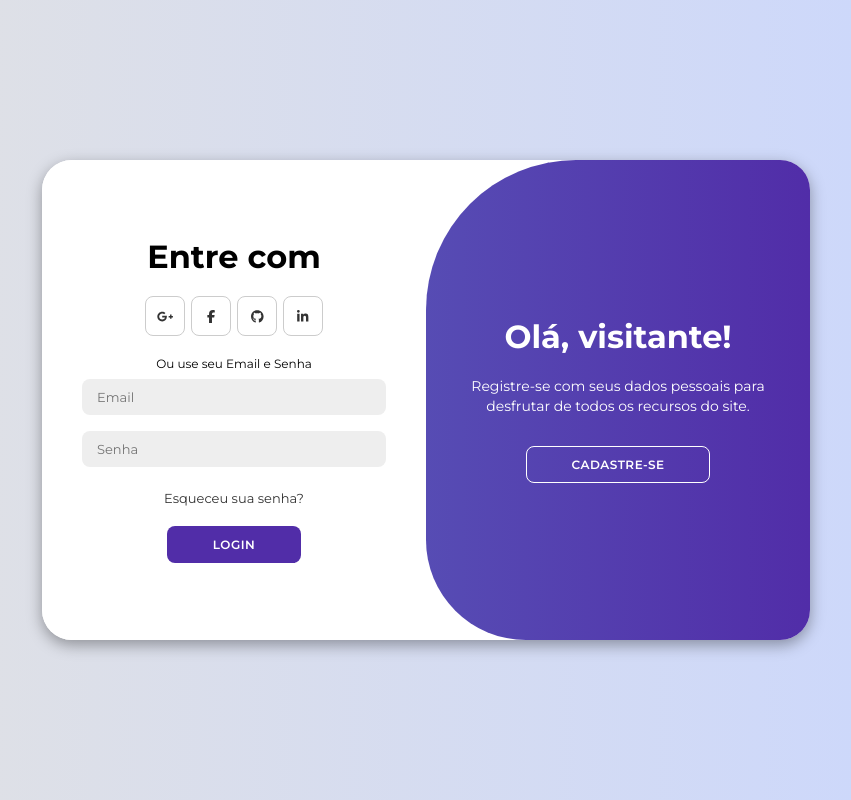
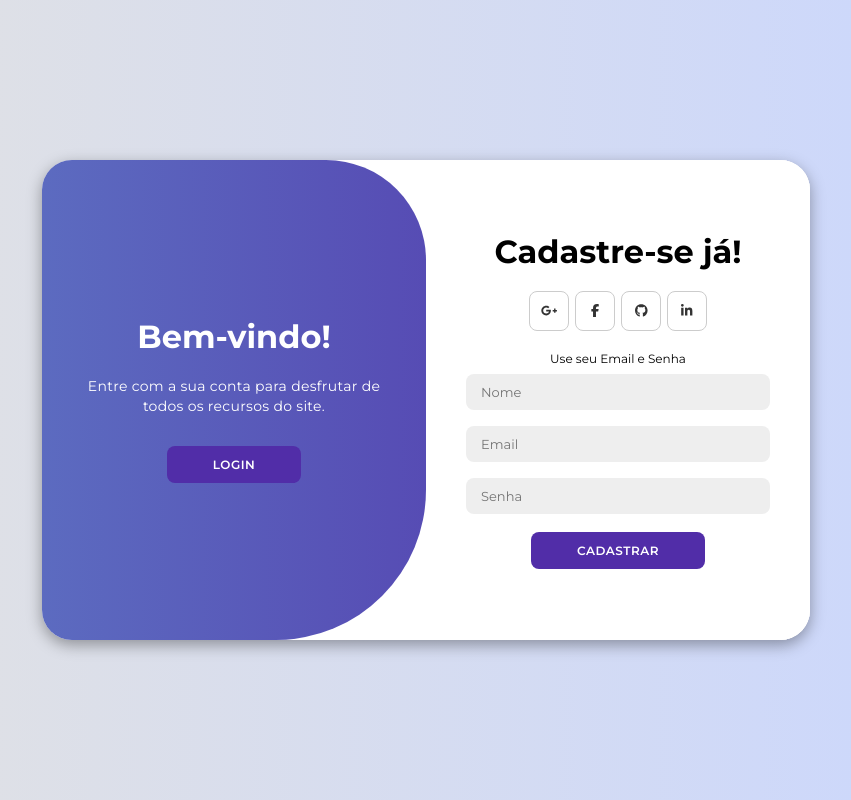
Before and after one commit to RafaelTome22/TCC-ETEC-JARAGUA, a React (Create React App) app in the folder projeto-react/: page / in a window 1280 px wide. Both pictures are taken after a click on the button "CADASTRE-SE". Shown: the whole page, without its empty margins (214-1065 px from the left). Built offline with nearby package versions, Linux system fonts and the light colour scheme.

Commit message:
login com gmail

```diff
--- a/projeto-react/package.json
+++ b/projeto-react/package.json
@@ -12,7 +12,7 @@
     "@testing-library/user-event": "^13.5.0",
     "bcrypt": "^5.1.1",
     "bcryptjs": "^2.4.3",
-    "firebase": "^10.12.0",
+    "firebase": "^10.12.1",
     "react": "^18.3.0",
     "react-dom": "^18.3.1",
     "react-image": "^4.1.0",
--- a/projeto-react/src/BD/firebase.js
+++ b/projeto-react/src/BD/firebase.js
@@ -1,11 +1,7 @@
-// Import the functions you need from the SDKs you need
 import { initializeApp } from "firebase/app";
 import { getDatabase } from "firebase/database";
-// TODO: Add SDKs for Firebase products that you want to use
-// https://firebase.google.com/docs/web/setup#available-libraries
+import { getAuth, GoogleAuthProvider } from 'firebase/auth';
 
-// Your web app's Firebase configuration
-// For Firebase JS SDK v7.20.0 and later, measurementId is optional
 const firebaseConfig = {
   apiKey: "AIzaSyCgoB8KFH6XkVkLC-q_iIcQRdRxRDIlr-I",
   authDomain: "tcc-etec-jaragua.firebaseapp.com",
@@ -19,4 +15,7 @@ const firebaseConfig = {
 
 // Initialize Firebase
 const app = initializeApp(firebaseConfig);
+const auth = getAuth(app); // Initialize Auth
+const googleProvider = new GoogleAuthProvider();
 export const db = getDatabase(app);
+export { auth, googleProvider };
--- a/projeto-react/src/PAGES/Tcadastro/cad.js
+++ b/projeto-react/src/PAGES/Tcadastro/cad.js
@@ -2,30 +2,14 @@ import React, { useState } from 'react';
 import { FontAwesomeIcon } from '@fortawesome/react-fontawesome';
 import { library } from '@fortawesome/fontawesome-svg-core';
 import { fab } from '@fortawesome/free-brands-svg-icons';
+import { getAuth, signInWithEmailAndPassword, signInWithPopup } from "firebase/auth";
+import { auth, googleProvider } from '../../BD/firebase';
+import bcrypt from 'bcryptjs';
+import { useNavigate } from 'react-router-dom';
 import { insercao } from '../../services/funcaoBD';
-import { getAuth, signInWithEmailAndPassword } from "firebase/auth";
-import bcrypt from 'bcryptjs';
 import '../../styles/cad.css';
 
 library.add(fab);
-
-function gira() {
-  const container = document.getElementById('container');
-  const registerBtn = document.getElementById('register');
-
-  registerBtn.addEventListener('click', () => {
-    container.classList.add("active");
-  });
-}
-
-function remove() {
-  const container = document.getElementById('container');
-  const loginBtn = document.getElementById('login');
-
-  loginBtn.addEventListener('click', () => {
-    container.classList.remove("active");
-  });
-}
 
 async function hashPassword(password) {
   const saltRounds = 10;
@@ -34,38 +18,56 @@ async function hashPassword(password) {
 }
 
 function SignupPage() {
-
   const [nome, setNome] = useState("");
   const [senha, setPassword] = useState("");
   const [email, setEmail] = useState("");
   const [loginEmail, setLoginEmail] = useState("");
   const [loginSenha, setLoginSenha] = useState("");
+  const [isActive, setIsActive] = useState(false);
+  const navigate = useNavigate();
 
   const handleSignup = async (e) => {
     e.preventDefault();
+    if (!nome || !email || !senha) {
+      alert("Por favor, preencha todos os campos.");
+      return;
+    }
     const hashedPassword = await hashPassword(senha);
     await insercao([nome, email, hashedPassword], setNome, setEmail, setPassword);
   };
 
   const handleLogin = async (e) => {
     e.preventDefault();
+    if (!loginEmail || !loginSenha) {
+      alert("Por favor, preencha todos os campos.");
+      return;
+    }
     try {
-      const auth = getAuth();
       await signInWithEmailAndPassword(auth, loginEmail, loginSenha);
-      history.push("/home");
+      navigate("/home");
     } catch (error) {
       console.error("Error logging in:", error);
-      // Tratamento de erro
+      alert("Erro ao fazer login. Verifique suas credenciais e tente novamente.");
+    }
+  };
+
+  const handleGoogleLogin = async () => {
+    try {
+      await signInWithPopup(auth, googleProvider);
+      navigate("/home");
+    } catch (error) {
+      console.error("Error logging in with Google:", error);
+      alert("Erro ao fazer login com Google. Tente novamente.");
     }
   };
 
   return (
-    <div className='container' id='container'>
-      <div className='form-container sing-up'>
-        <form>
-          <h1>Cadastra-se já!</h1>
+    <div className={`container ${isActive ? 'active' : ''}`} id='container'>
+      <div className='form-container sign-up'>
+        <form onSubmit={handleSignup}>
+          <h1>Cadastre-se já!</h1>
           <div className='social-icons'>
-            <a href='#' className='icon'>
+            <a href='#' className='icon' onClick={handleGoogleLogin}>
               <FontAwesomeIcon icon={['fab', 'google-plus-g']} />
             </a>
             <a href='#' className='icon'>
@@ -97,15 +99,15 @@ function SignupPage() {
             placeholder='Senha'
             onChange={(e) => setPassword(e.target.value)}
           />
-          <button onClick={handleSignup}>Cadastrar</button>
+          <button type='submit'>Cadastrar</button>
         </form>
       </div>
 
-      <div className='form-container sing-in'>
-        <form>
+      <div className='form-container sign-in'>
+        <form onSubmit={handleLogin}>
           <h1>Entre com</h1>
           <div className='social-icons'>
-            <a href='#' className='icon'>
+            <a href='#' className='icon' onClick={handleGoogleLogin}>
               <FontAwesomeIcon icon={['fab', 'google-plus-g']} />
             </a>
             <a href='#' className='icon'>
@@ -131,9 +133,8 @@ function SignupPage() {
             placeholder='Senha'
             onChange={(e) => setLoginSenha(e.target.value)}
           />
-
           <a href='#'>Esqueceu sua senha?</a>
-          <button onClick={handleLogin}>Login</button>
+          <button type='submit'>Login</button>
         </form>
       </div>
 
@@ -142,12 +143,12 @@ function SignupPage() {
           <div className='toggle-panel toggle-left'>
             <h1>Bem-vindo!</h1>
             <p>Entre com a sua conta para desfrutar de todos os recursos do site.</p>
-            <button className='hidden' id='login' onClick={remove}>Login</button>
+            <button id='login' onClick={() => setIsActive(false)}>Login</button>
           </div>
           <div className='toggle-panel toggle-right'>
             <h1>Olá, visitante!</h1>
             <p>Registre-se com seus dados pessoais para desfrutar de todos os recursos do site.</p>
-            <button className='hidden' id='register' onClick={gira}>Cadastre-se</button>
+            <button id='register' onClick={() => setIsActive(true)}>Cadastre-se</button>
           </div>
         </div>
       </div>
--- a/projeto-react/src/services/funcaoBD.js
+++ b/projeto-react/src/services/funcaoBD.js
@@ -1,32 +1,22 @@
-import {db} from "../BD/firebase";
-import {ref, push, set} from 'firebase/database';
+import { db } from '../BD/firebase';
+import { ref, set } from 'firebase/database';
 
-export const insercao = async (dados) => {
-    // Check if any field is empty
-    for(var itens = 0; itens < dados.length; itens++){ // for/gambiarra para testar cada item
-        if(dados[itens] === ""){
-            alert("Campos Vazios")
-            return; // sair da func sem enrolar
-        }
-    }
-
-    const refCadastro = ref(db, 'Cadastro');
-    const codigoCad = push(refCadastro);
-
-    console.log("New User Key:", codigoCad.key);
-
-    try {
-        await set(codigoCad, {
-            nome: dados[0],
-            email: dados[1],
-            senha: dados[2]
-        });
-        alert('Usuário cadastrado com sucesso!');
-
-    } catch (error) {
-        console.error("Error adding user to database:", error.message);
-        alert("Ocorreu um erro ao cadastrar o usuário. Por favor, tente novamente mais tarde.");
-    }
+export async function insercao(userData, setNome, setEmail, setPassword) {
+  const [nome, email, hashedPassword] = userData;
+  try {
+    await set(ref(db, 'users/' + nome), {
+      username: nome,
+      email: email,
+      password: hashedPassword
+    });
+    // Limpar os campos do formulário após inserção
+    setNome('');
+    setEmail('');
+    setPassword('');
+    alert("Seja Bem-vindo(a) " + nome)
+  } catch (error) {
+    console.error("Erro ao inserir dados:", error);
+  }
 }
 
 
--- a/projeto-react/src/styles/cad.css
+++ b/projeto-react/src/styles/cad.css
@@ -28,25 +28,25 @@ body {
     min-height: 480px;
 }
 
-.container p{
+.container p {
     font-size: 14px;
     line-height: 20px;
-    letter-spacing: 0.3;
+    letter-spacing: 0.3px;
     margin: 20px 0;
 }
 
-.container span{
+.container span {
     font-size: 12px;
 }
 
-.container a{
+.container a {
     color: #333;
     font-size: 13px;
     text-decoration: none;
     margin: 15px 0 10px;
 }
 
-.container button{
+.container button {
     background-color: #512da8;
     color: #fff;
     font-size: 12px;
@@ -60,12 +60,12 @@ body {
     cursor: pointer;
 }
 
-.container button.hidden{
+.container button.hidden {
     background-color: transparent;
     border-color: #fff;
 }
 
-.container form{
+.container form {
     background-color: #fff;
     display: flex;
     align-items: center;
@@ -75,7 +75,7 @@ body {
     height: 100%;
 }
 
-.container input{
+.container input {
     background-color: #eee;
     border: none;
     margin: 8px 0;
@@ -86,53 +86,53 @@ body {
     outline: none;
 }
 
-.form-container{
+.form-container {
     position: absolute;
     top: 0;
     height: 100%;
     transition: all 0.6s ease-in-out;
 }
 
-.sing-in{
+.sign-in {
     left: 0;
     width: 50%;
     z-index: 2;
 }
 
-.container.active .sing-in{
+.container.active .sign-in {
     transform: translateX(100%);
 }
 
-.sing-up{
+.sign-up {
     left: 0;
     width: 50%;
     opacity: 0;
     z-index: 1;
 }
 
-.container.active .sing-up{
+.container.active .sign-up {
     transform: translateX(100%);
     opacity: 1;
     z-index: 5;
     animation: move 0.6s;
 }
 
-@keyframes move{
-    0%, 49.99%{
+@keyframes move {
+    0%, 49.99% {
         opacity: 0;
         z-index: 1;
     }
-    50%, 100%{
+    50%, 100% {
         opacity: 1;
         z-index: 5;
     }
 }
 
-.social-icons{
+.social-icons {
     margin: 20px 0;
 }
 
-.social-icons a{
+.social-icons a {
     border: 1px solid #ccc;
     border-radius: 20%;
     display: inline-flex;
@@ -143,7 +143,7 @@ body {
     height: 40px;
 }
 
-.toggle-container{
+.toggle-container {
     position: absolute;
     top: 0;
     left: 50%;
@@ -155,12 +155,12 @@ body {
     z-index: 1000;
 }
 
-.container.active .toggle-container{
+.container.active .toggle-container {
     transform: translateX(-100%);
     border-radius: 0 100px 150px 0;
 }
 
-.toggle{
+.toggle {
     background-color: #512da8;
     height: 100%;
     background: linear-gradient(to right, #5c6bc0, #512da8);
@@ -173,11 +173,11 @@ body {
     transition: all 0.6s ease-in-out;
 }
 
-.container.active .toggle{
+.container.active .toggle {
     transform: translateX(50%);
 }
 
-.toggle-panel{
+.toggle-panel {
     position: absolute;
     width: 50%;
     height: 100%;
@@ -192,19 +192,19 @@ body {
     transition: all 0.6s ease-in-out;
 }
 
-.toggle-left{
+.toggle-left {
     transform: translateX(-200%);
 }
 
-.container.active .toggle-left{
+.container.active .toggle-left {
     transform: translateX(0);
 }
 
-.toggle-right{
+.toggle-right {
     right: 0;
     transform: translateX(0);
 }
 
-.container.active .toggle-right{
+.container.active .toggle-right {
     transform: translateX(200%);
 }
```
Also changed, not shown: 1 other file (tests, documents, lock files or other folders). Lines whose indentation alone changed are shown as unchanged.
